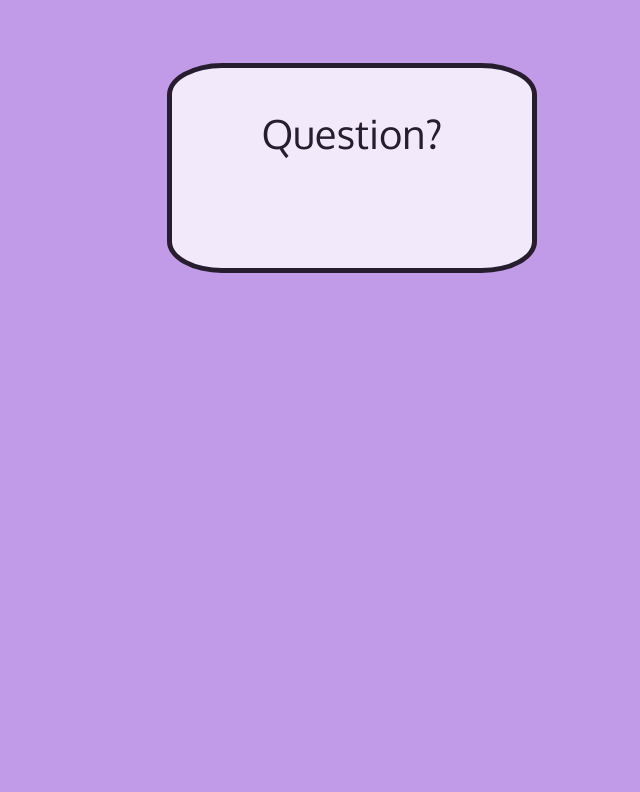
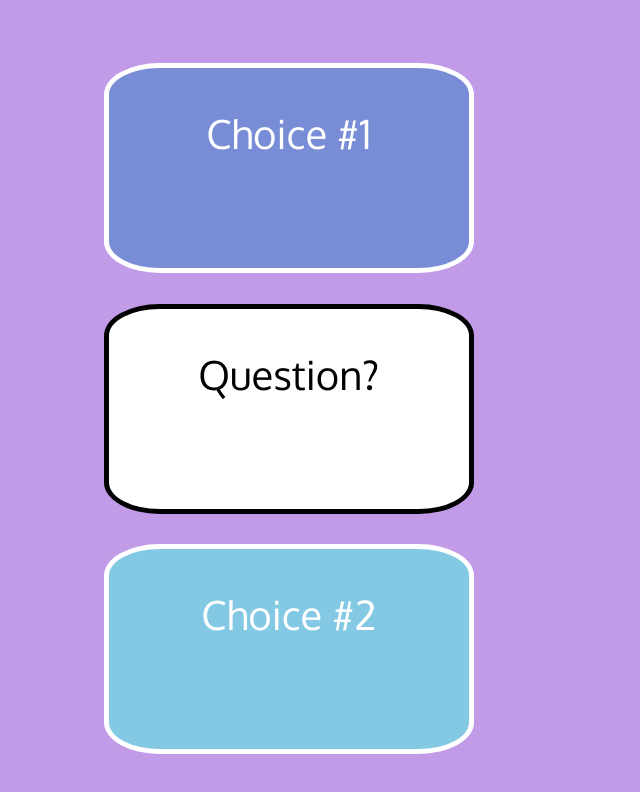
Before and after one commit to jkyletreman/flash_web_app, a React (Create React App) app: page / in a window 1280 px wide. Shown: the top 792 px of the page, without its empty margins (288-928 px from the left). Built offline with nearby package versions, Linux system fonts and the light colour scheme; a web font is replaced by a local one.

Commit message:
Switch to Test C

```diff
--- a/src/App.js
+++ b/src/App.js
@@ -3,8 +3,8 @@ import React, { Component } from 'react';
 
 // import Start from './components/js/Start'
 // import NavPage from './components/js/NavPage'
-import Train from './components/js/Train'
-// import Test from './components/js/Test'
+// import Train from './components/js/Train'
+import Test from './components/js/Test'
 // import Create from './components/js/Create'
 // import AnimationTest from './components/js/AnimationsTest'
 
@@ -77,8 +77,8 @@ class App extends Component {
         {/* <NavPage colors={colors} combineStyleObjects={this.combineStyleObjects}/> */}
         {/* <AnimationTest combineStyleObjects={this.combineStyleObjects} colors={colors} /> */}
           {/* <Create colors={colors} /> */}
-          <Train colors={colors} combineStyleObjects={this.combineStyleObjects}/>
-          {/* <Test colors={colors} combineStyleObjects={this.combineStyleObjects}/> */}
+          {/* <Train colors={colors} combineStyleObjects={this.combineStyleObjects}/> */}
+          <Test colors={colors} combineStyleObjects={this.combineStyleObjects}/>
         </div>
       // </MuiThemeProvider>
     )
```
